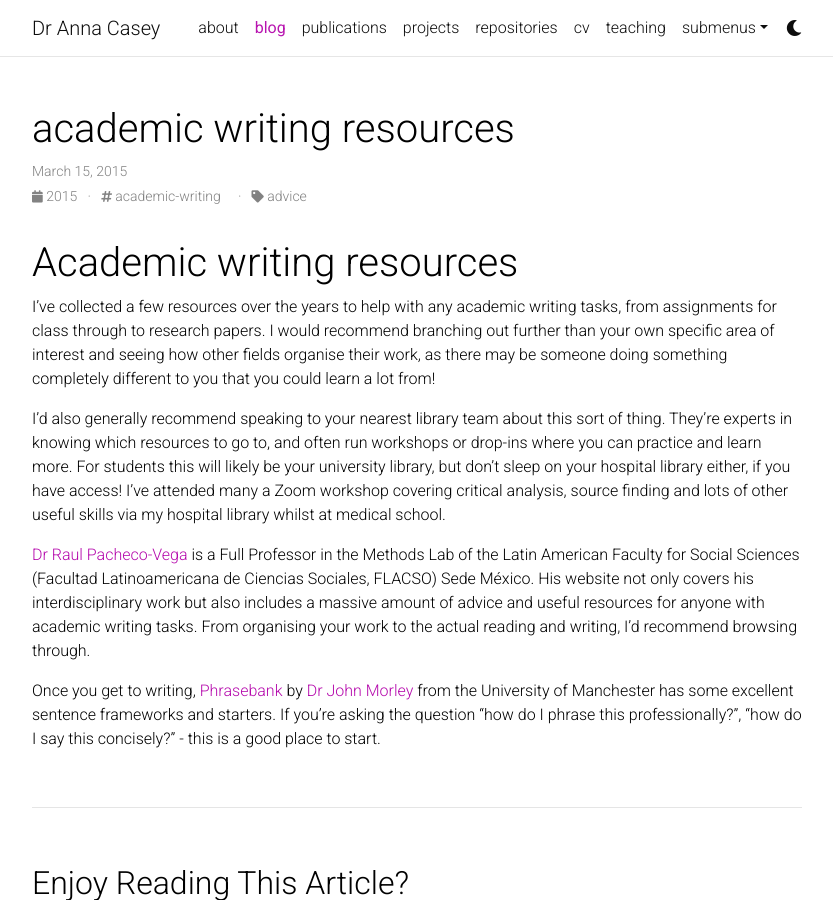
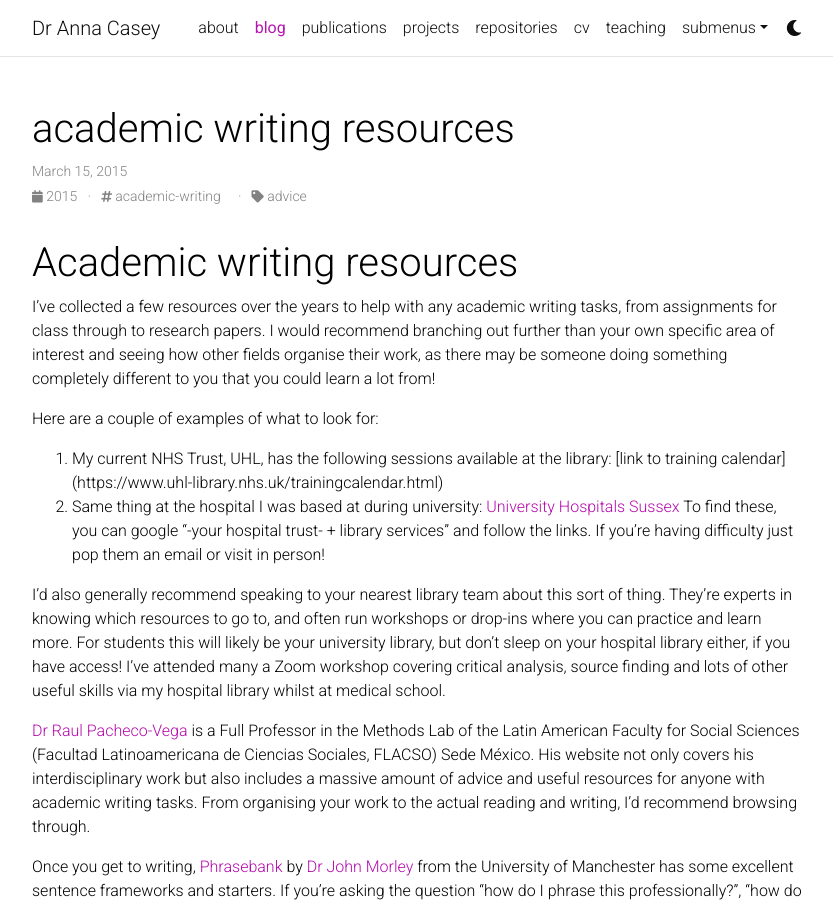
Before and after one commit to annacasey97/annacasey97.github.io, a Jekyll site: the page built from _posts/2024-12-30-academic-writing-resources.md, in a window 1280 px wide and 900 px high. Shown: the whole window, without its empty margins (223-1056 px from the left). Built offline with Jekyll 4.4.1, drawn with Linux system fonts in a browser that asks for light colours; comment, search, counter and statistics services are not loaded; a style sheet for code colours, icons or effects is not loaded.

Commit message:
Update 2024-12-30-academic-writing-resources.md

```diff
--- a/_posts/2024-12-30-academic-writing-resources.md
+++ b/_posts/2024-12-30-academic-writing-resources.md
@@ -11,6 +11,11 @@ hidden: false
 
 I've collected a few resources over the years to help with any academic writing tasks, from assignments for class through to research papers. I would recommend branching out further than your own specific area of interest and seeing how other fields organise their work, as there may be someone doing something completely different to you that you could learn a lot from!
 
+Here are a couple of examples of what to look for:
+1. My current NHS Trust, UHL, has the following sessions available at the library: [link to training calendar] (https://www.uhl-library.nhs.uk/trainingcalendar.html)
+2. Same thing at the hospital I was based at during university: [University Hospitals Sussex](https://www.uhsussex.nhs.uk/professionals/knowledge-and-libraries/information-skills-teaching/)
+To find these, you can google "-your hospital trust- + library services" and follow the links. If you're having difficulty just pop them an email or visit in person!
+
 I'd also generally recommend speaking to your nearest library team about this sort of thing. They're experts in knowing which resources to go to, and often run workshops or drop-ins where you can practice and learn more. For students this will likely be your university library, but don't sleep on your hospital library either, if you have access! I've attended many a Zoom workshop covering critical analysis, source finding and lots of other useful skills via my hospital library whilst at medical school.
 
 [Dr Raul Pacheco-Vega](https://www.raulpacheco.org/) is a Full Professor in the Methods Lab of the Latin American Faculty for Social Sciences (Facultad Latinoamericana de Ciencias Sociales, FLACSO) Sede México. His website not only covers his interdisciplinary work but also includes a massive amount of advice and useful resources for anyone with academic writing tasks. From organising your work to the actual reading and writing, I'd recommend browsing through.
```
